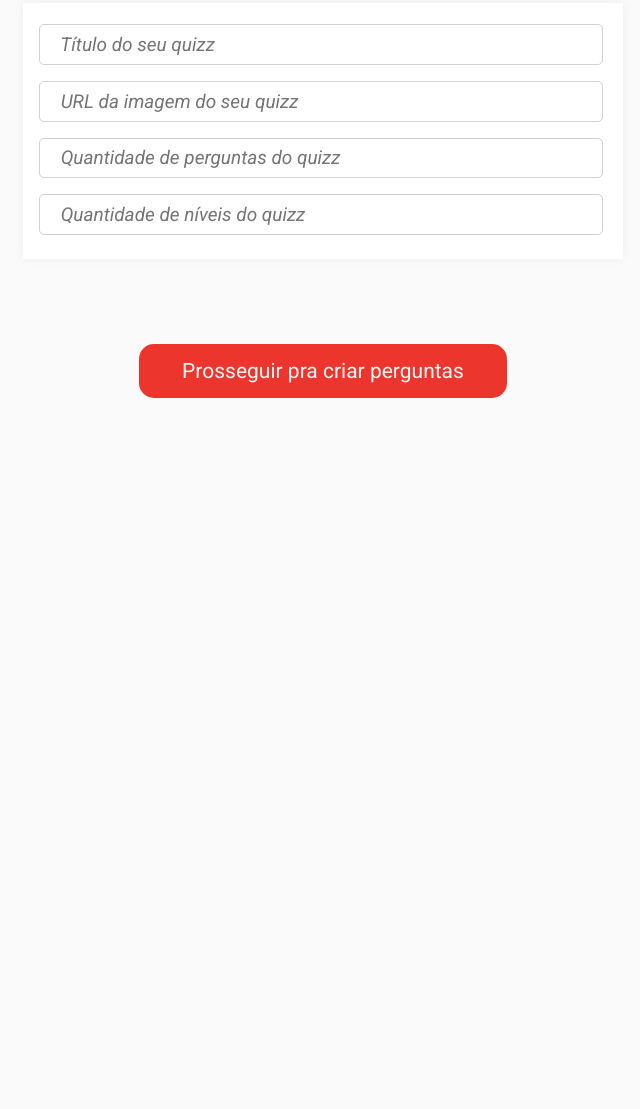
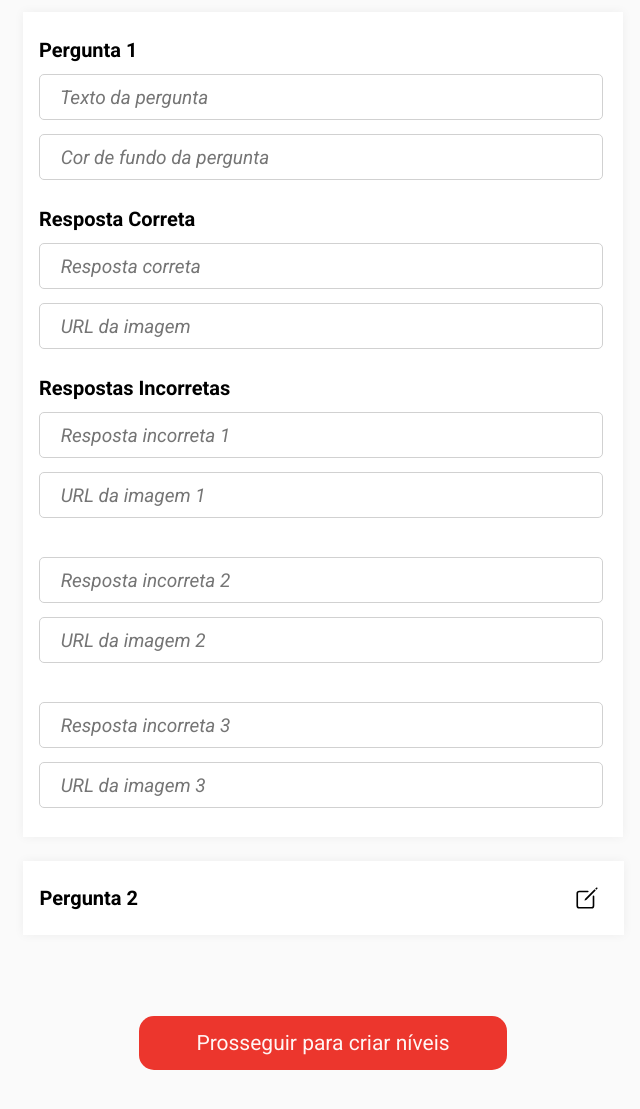
Before and after one commit to Teones/Teones, a plain HTML site: page index.html in a window 1280 px wide. Shown: the part 191-1300 px from the top of the page, without its empty margins (317-957 px from the left). Before the commit the page ends 800 px from the top, so only its background shows below. Drawn offline with nearby package versions, Linux system fonts and the light colour scheme.

Commit message:
Pagina de criaçao de perguntas feita

```diff
--- a/index.html
+++ b/index.html
@@ -38,8 +38,8 @@
             </div>
         </div>
     </div>
-    <div class="pergunta-basico">
-        <div class="conteudo-pergunta-basico">
+    <div class="quizz-basico escondido">
+        <div class="conteudo-quizz-basico">
             <p>Começe Pelo começo</p>
             <div class="informacoes-basicas">
                 <input placeholder="    Título do seu quizz"> <br>
@@ -50,5 +50,40 @@
             <button>Prosseguir pra criar perguntas</button>
         </div>
     </div>
+    <div class="pergunta-quizz">
+        <p>Crie suas perguntas</p>
+        <div class="criar-pergunta">
+            <div class="pergunta-resposta">
+                <p>Pergunta 1</p>
+                <input placeholder="    Texto da pergunta"> <br>
+                <input placeholder="    Cor de fundo da pergunta">
+            </div>
+            <div class="pergunta-resposta">
+                <p>Resposta Correta</p>
+                <input placeholder="    Resposta correta"> <br>
+                <input placeholder="    URL da imagem">
+            </div>
+            <div class="respostas-incorretas">
+                <p>Respostas Incorretas</p>
+                <div>
+                    <input placeholder="    Resposta incorreta 1"> <br>
+                    <input placeholder="    URL da imagem 1">
+                </div>
+                <div>
+                    <input placeholder="    Resposta incorreta 2"> <br>
+                    <input placeholder="    URL da imagem 2">
+                </div>
+                <div>
+                    <input placeholder="    Resposta incorreta 3"> <br>
+                    <input placeholder="    URL da imagem 3">
+                </div>
+            </div>
+        </div>
+        <div class="placeholder-pergunta">
+            <p>Pergunta 2</p><ion-icon name="create-outline"></ion-icon>
+        </div>
+        <button>Prosseguir para criar níveis</button>
+    </div>
+    <script src="https://unpkg.com/ionicons@5.4.0/dist/ionicons.js"></script>
 </body>
 </html>
--- a/style.css
+++ b/style.css
@@ -82,14 +82,14 @@ header {
     border-radius: 5px;
     background-color: linear-gradient(180deg, rgba(255, 255, 255, 0) 0%, rgba(0, 0, 0, 0.5) 64.58%, #000000 100%);
 }
-.conteudo-pergunta-basico {
+.conteudo-quizz-basico {
     padding-top: 140px;
     display: flex;
     flex-direction: column;
     align-items: center;
     justify-content: center;
 }
-.conteudo-pergunta-basico p {
+.conteudo-quizz-basico p {
     font-family: Roboto;
     font-weight: bold;
     font-size: 23px;
@@ -121,7 +121,7 @@ header {
     font-size: 19px;
     line-height: 22px;
 }
-.conteudo-pergunta-basico button {
+.conteudo-quizz-basico button {
     width: 368.86px;
     height: 54px;
     background: #EC362D;
@@ -133,6 +133,93 @@ header {
     color: #FFF5F4;
     margin-top: 85px;
 }
+.pergunta-quizz {
+    padding-top: 140px;
+    display: flex;
+    flex-direction: column;
+    justify-content: center;
+    align-items: center;
+}
+.pergunta-quizz p {
+    font-family: Roboto;
+    font-weight: bold;
+    font-size: 23px;
+    line-height: 27px;
+}
+.criar-pergunta {
+    margin-top: 36px;
+    padding-left: 16px;
+    padding-top: 27px;
+    padding-bottom: 27px;
+    width: 600px;
+    height: 825px;
+    background-color: #FFFFFF;
+    box-shadow: 0px 0px 10px rgba(0, 0, 0, 0.05);
+    box-sizing: border-box;
+}
+.criar-pergunta p {
+    font-family: Roboto;
+    font-weight: bold;
+    font-size: 20px;
+    line-height: 23px;
+    color: #000000;
+    margin-bottom: 12px;
+}
+.criar-pergunta input {
+    width: 564px;
+    height: 46px;
+    border: 1px solid #D1D1D1;
+    border-radius: 5px;
+    font-family: Roboto;
+    font-style: italic;
+    font-weight: normal;
+    font-size: 19px;
+    line-height: 22px;
+    margin-bottom: 14px;
+}
+.pergunta-resposta {
+    margin-bottom: 14px;
+}
+.respostas-incorretas div {
+    margin-bottom: 25px;
+}
+.placeholder-pergunta {
+    margin-top: 24px;
+    width: 601px;
+    height: 74px;
+    background-color: #FFFFFF;
+    box-shadow: 0px 0px 10px rgba(0, 0, 0, 0.05);
+    display: flex;
+    align-items: center;
+    justify-content: space-between;
+    box-sizing: border-box;
+    padding-right: 24px;
+    padding-left: 17px;
+    margin-bottom: 22px;
+}
+.placeholder-pergunta p {
+    font-family: Roboto;
+    font-weight: bold;
+    font-size: 20px;
+    line-height: 23px;
+    color: #000000;
+}
+.placeholder-pergunta ion-icon {
+    font-size: 26px;
+}
+.pergunta-quizz button {
+    width: 368.86px;
+    height: 54px;
+    background: #EC362D;
+    border-radius: 15px;
+    border: none;
+    font-family: Roboto;
+    font-size: 21px;
+    line-height: 25px;
+    color: #FFF5F4;
+    margin-top: 59px;
+    margin-bottom: 100px;
+}
 .escondido {
     display: none;
 }
```
